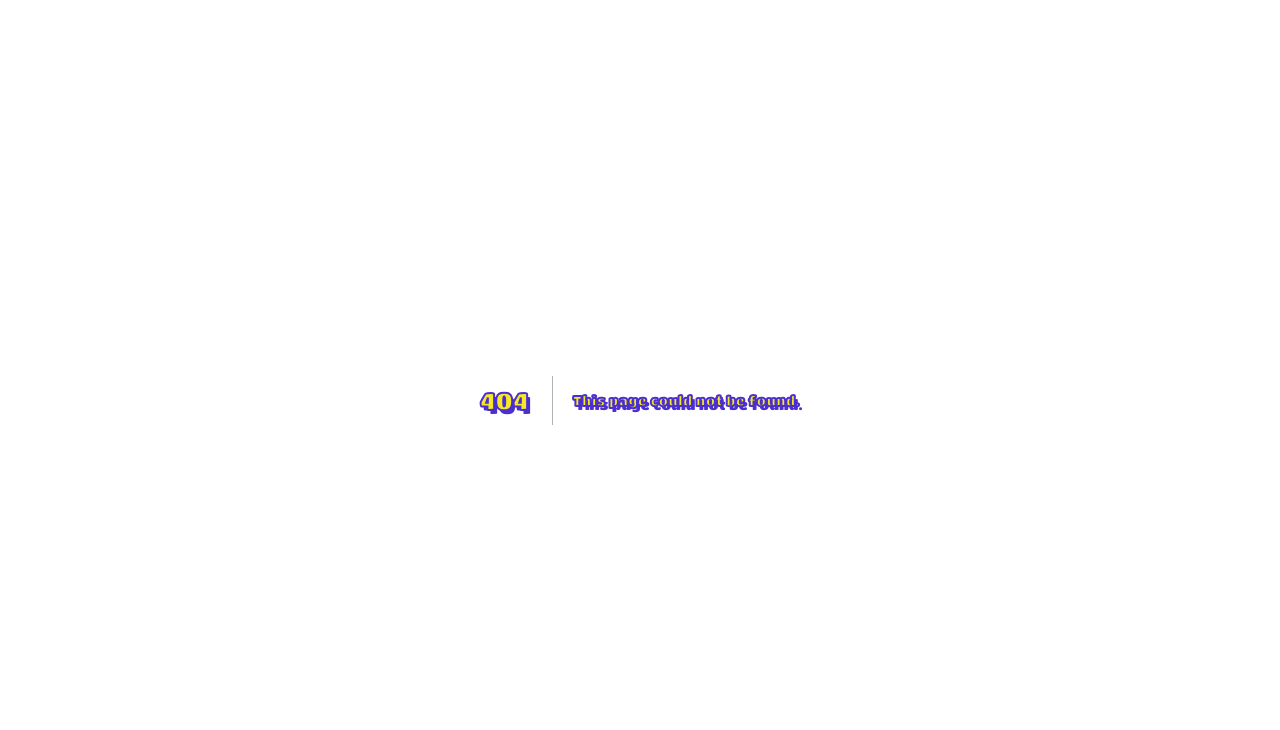
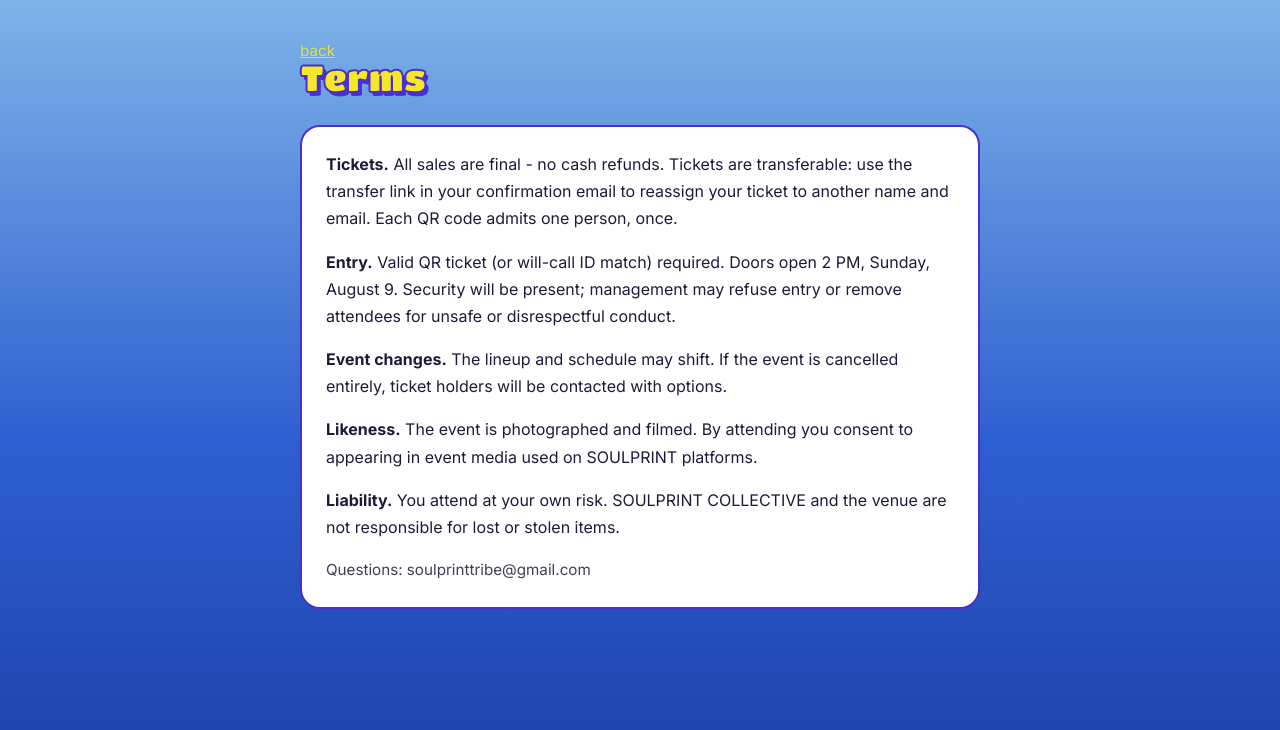
Before and after one commit to soulprinttribe/culture-in-unity, a Next.js app: page /terms in a window 1280 px wide. Before the commit this address had no page. Shown: the top 730 px of the page. Built offline with nearby package versions, Linux system fonts and the light colour scheme.

Commit message:
Create page.jsx

```diff
--- /dev/null
+++ b/app/terms/page.jsx
@@ -0,0 +1,21 @@
+import Link from "next/link";
+import { EVENT } from "@/lib/config";
+
+export const metadata = { title: "Terms - CULTURE IN UNITY" };
+
+export default function TermsPage() {
+  return (
+    <main className="container" style={{ paddingTop: 40, paddingBottom: 80, maxWidth: 720 }}>
+      <p><Link href="/" className="muted">back</Link></p>
+      <h1 style={{ fontSize: "2.2rem" }}>Terms</h1>
+      <div className="card solid mt-3" style={{ lineHeight: 1.7 }}>
+        <p><strong>Tickets.</strong> All sales are final - no cash refunds. Tickets are transferable: use the transfer link in your confirmation email to reassign your ticket to another name and email. Each QR code admits one person, once.</p>
+        <p className="mt-2"><strong>Entry.</strong> Valid QR ticket (or will-call ID match) required. Doors open 2 PM, {EVENT.dateLabel}. Security will be present; management may refuse entry or remove attendees for unsafe or disrespectful conduct.</p>
+        <p className="mt-2"><strong>Event changes.</strong> The lineup and schedule may shift. If the event is cancelled entirely, ticket holders will be contacted with options.</p>
+        <p className="mt-2"><strong>Likeness.</strong> The event is photographed and filmed. By attending you consent to appearing in event media used on SOULPRINT platforms.</p>
+        <p className="mt-2"><strong>Liability.</strong> You attend at your own risk. SOULPRINT COLLECTIVE and the venue are not responsible for lost or stolen items.</p>
+        <p className="mt-2 muted">Questions: soulprinttribe@gmail.com</p>
+      </div>
+    </main>
+  );
+}
```
